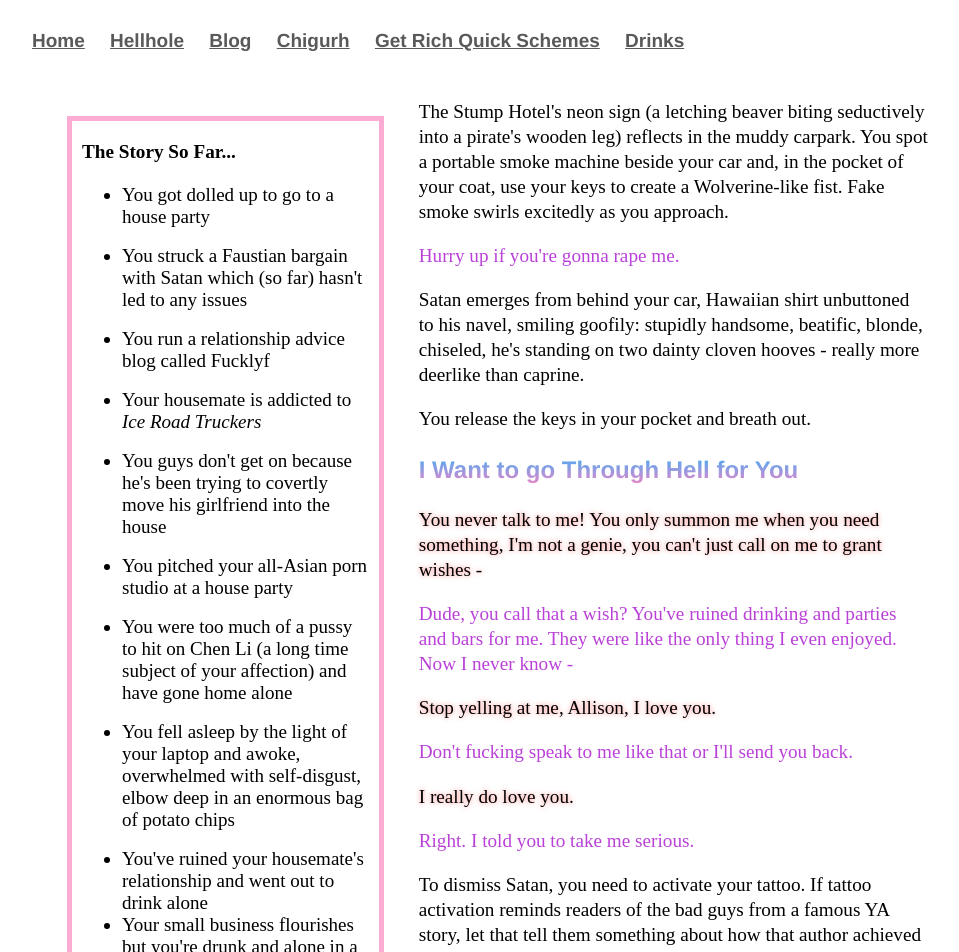
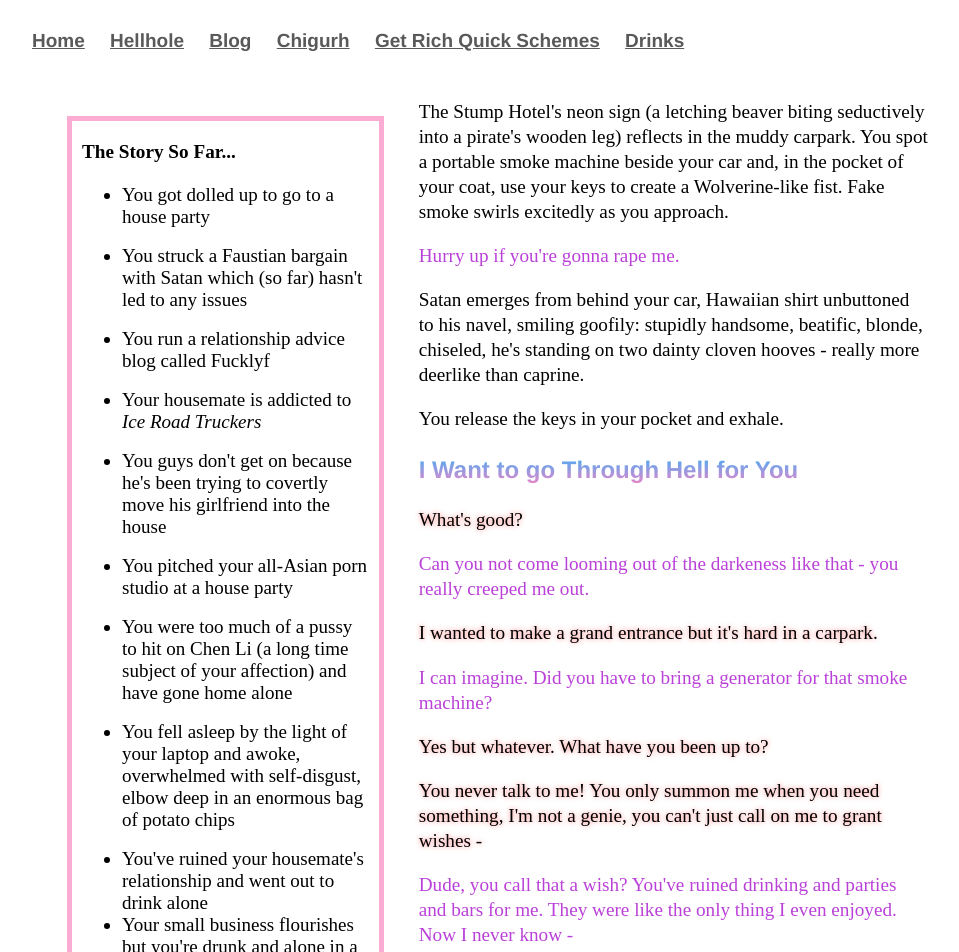
Before and after one commit to Pinelife/pinelife.github.io, a Jekyll site: the page Hellhole/Room13.html, which Jekyll copies as it is, in a window 1280 px wide. Shown: the top 952 px of the page, without its empty margins (160-1119 px from the left). Built offline with Jekyll 4.4.1, drawn with Linux system fonts in a browser that asks for light colours.

Commit message:
Update Room13.html

```diff
--- a/Hellhole/Room13.html
+++ b/Hellhole/Room13.html
@@ -48,8 +48,13 @@ You spot a portable smoke machine beside your car and, in the pocket of your coa
 <p>Satan emerges from behind your car, Hawaiian shirt unbuttoned to his navel, smiling goofily:
 stupidly handsome, beatific, blonde, chiseled, he's standing on two dainty cloven hooves - really more deerlike than caprine.
 </p>
-<p>You release the keys in your pocket and breath out.</p>
+<p>You release the keys in your pocket and exhale.</p>
 <h3>I Want to go Through Hell for You</h3>
+<p class = "Satan">What's good?</p>
+<p class="lauria">Can you not come looming out of the darkeness like that - you really creeped me out.</p>
+<p class = "Satan">I wanted to make a grand entrance but it's hard in a carpark.</p>
+<p class="lauria">I can imagine. Did you have to bring a generator for that smoke machine?</p>
+<p class = "Satan">Yes but whatever. What have you been up to?</p>
 
 <p class = "Satan">You never talk to me! You only summon me when you need something, I'm not a genie, you can't just call on me to grant wishes -</p>
 <p class="lauria">Dude, you call that a wish? You've ruined drinking and parties and bars for me. They were like the only thing I even enjoyed. Now
```
